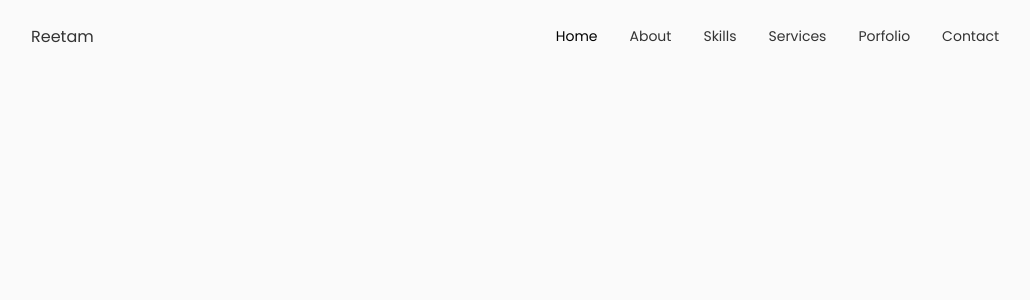
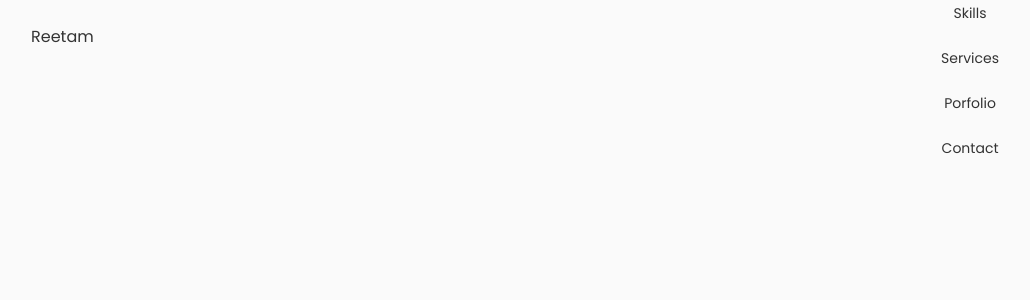
Before and after one commit to reetamroyburman/React-Personal-Portfolio, a React (Create React App) app: page / in a window 1280 px wide. Shown: the top 300 px of the page, without its empty margins (125-1155 px from the left). Built offline with nearby package versions, Linux system fonts and the light colour scheme.

Commit message:
Update navBar

```diff
--- a/src/components/navbar/NavBar.css
+++ b/src/components/navbar/NavBar.css
@@ -21,7 +21,7 @@
     font-weight: var(--font-medium);
 }
 
-.nav__list{
+.nav__ list{
     display: flex;
     column-gap: 2rem;
 }
```
